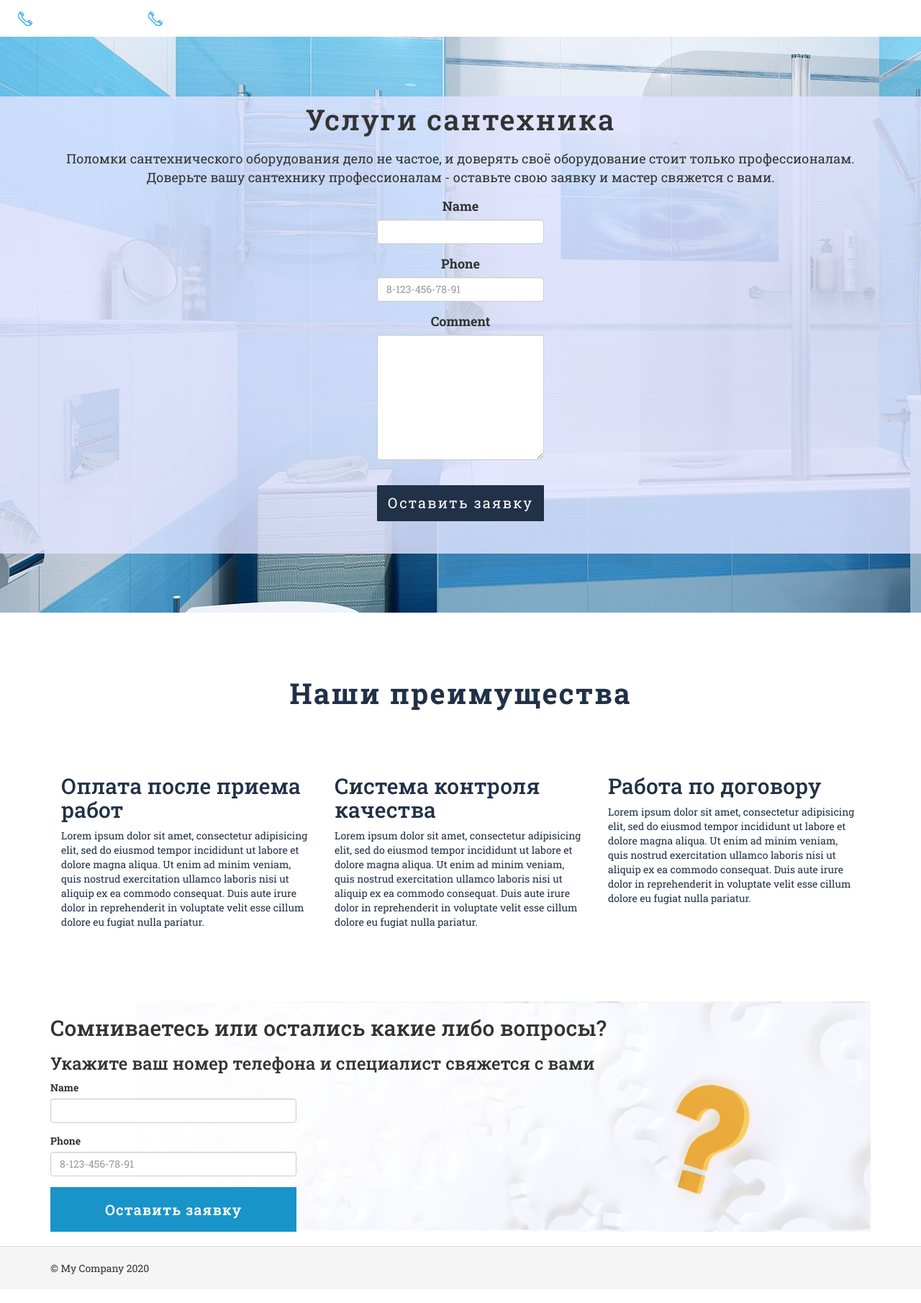
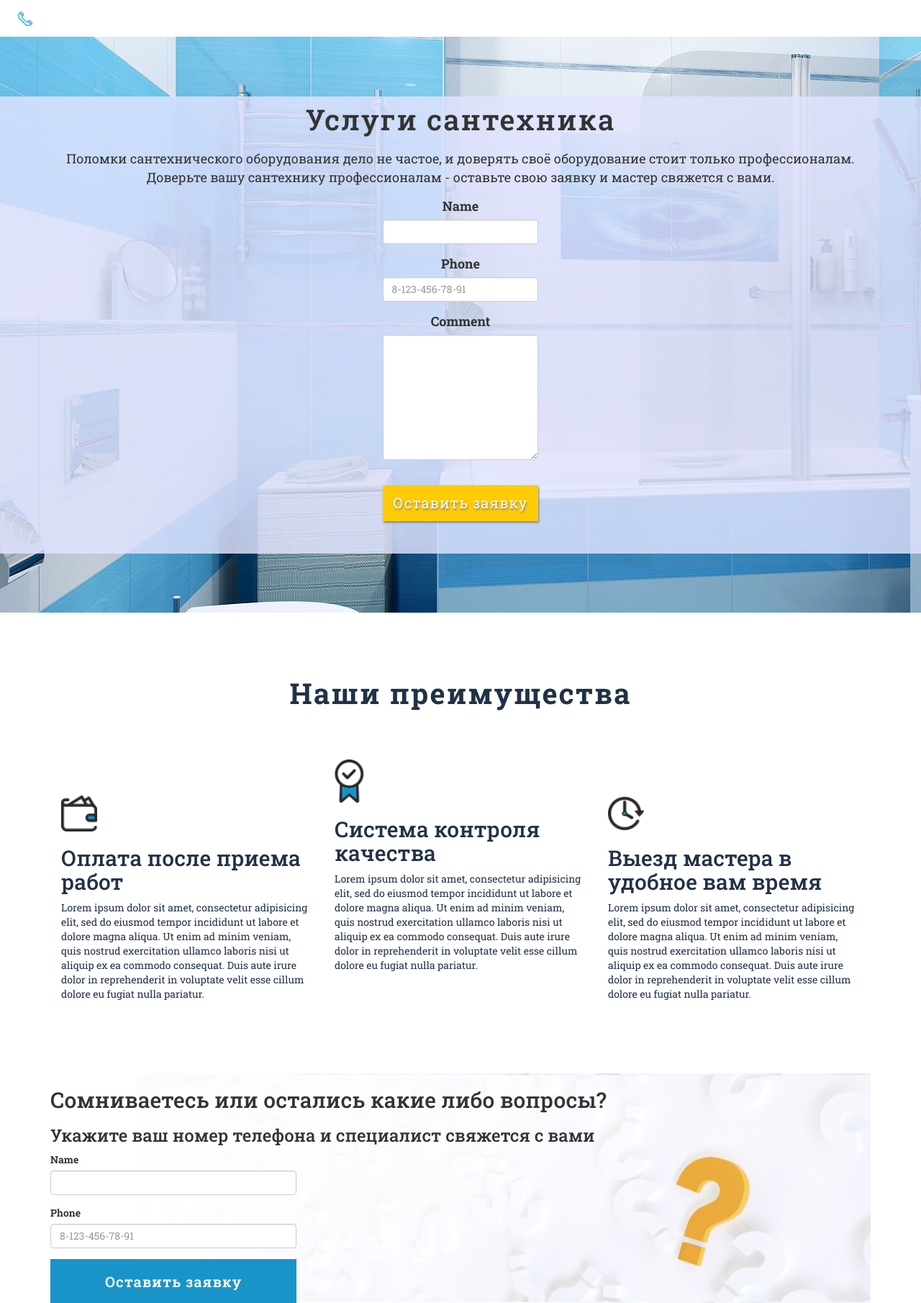
Before and after one commit to Brontoz554/Santech, a Yii app: template views/site/index.php in a window 1280 px wide. Shown: the top 1810 px of the page at 72% size. Before the commit the page ends 1770 px from the top, so only its background shows below. Run offline with PHP 8.4 and a stand-in for Yii, Linux system fonts and the light colour scheme; the template is opened without the code that fills it, so the values that code supplies are empty; form fields are guessed from the names that the template uses; some libraries are stand-ins or nearby versions.

Commit message:
added adaptive style in main page

```diff
--- a/views/layouts/main.php
+++ b/views/layouts/main.php
@@ -43,10 +43,6 @@ AppAsset::register($this);
             <img src="../../image/phone.svg" alt="phone">
             8-952-805-46-99
         </label>
-        <label class="phone">
-            <img src="../../image/phone.svg" alt="phone">
-            8-952-805-46-99
-        </label>
     </section>
     <?php
     echo Nav::widget([
--- a/views/site/index.php
+++ b/views/site/index.php
@@ -47,10 +47,11 @@ $this->title = 'My Yii Application';
             </span>
     </article>
 </section>
-<section class="main container col-12">
+<section class="main container">
     <h2>Наши преимущества</h2>
     <div class="column">
-        <div class="col-lg-4">
+        <div class="col-lg-4 col-md-12 mt-3">
+            <img src="../../image/pay.png" alt="payment" class="payment">
             <h2>Оплата после приема работ</h2>
             <p>Lorem ipsum dolor sit amet, consectetur adipisicing elit, sed do eiusmod tempor incididunt ut labore et
                 dolore magna aliqua. Ut enim ad minim veniam, quis nostrud exercitation ullamco laboris nisi ut aliquip
@@ -58,7 +59,8 @@ $this->title = 'My Yii Application';
                 fugiat nulla pariatur.</p>
         </div>
 
-        <div class="col-lg-4">
+        <div class="col-lg-4 col-md-12 mt-2">
+            <img src="../../image/successfully.png" alt="plumber" class="successfully">
             <h2>Система контроля качества</h2>
             <p>Lorem ipsum dolor sit amet, consectetur adipisicing elit, sed do eiusmod tempor incididunt ut labore et
                 dolore magna aliqua. Ut enim ad minim veniam, quis nostrud exercitation ullamco laboris nisi ut aliquip
@@ -66,8 +68,9 @@ $this->title = 'My Yii Application';
                 fugiat nulla pariatur.</p>
         </div>
 
-        <div class="col-lg-4">
-            <h2>Работа по договору</h2>
+        <div class="col-lg-4 col-md-12 mt-3">
+            <img src="../../image/time.png" alt="plumber" class="time">
+            <h2>Выезд мастера в удобное вам время</h2>
             <p>Lorem ipsum dolor sit amet, consectetur adipisicing elit, sed do eiusmod tempor incididunt ut labore et
                 dolore magna aliqua. Ut enim ad minim veniam, quis nostrud exercitation ullamco laboris nisi ut aliquip
                 ex ea commodo consequat. Duis aute irure dolor in reprehenderit in voluptate velit esse cillum dolore eu
--- a/web/css/site.css
+++ b/web/css/site.css
@@ -7,6 +7,7 @@ html,
 body {
     height: 100%;
     font-family: RobotoSlab;
+    max-width: 2048px;
 }
 
 .wrap {
@@ -207,16 +208,18 @@ a.navbar-brand {
     background-color: #1894c9;
     transition: .5s;
     border: none;
-    letter-spacing: 2px;
+    letter-spacing: 1px;
     padding-left: 15px;
     padding-right: 15px;
 }
 
 .plumber-block button:hover,
-.plumber-block button:active {
+.plumber-block button:active,
+.plumber-block button:focus {
     border-radius: 1px;
     color: #fff;
-    background: #1a293b;
+    background: #ffcb05;
+    text-shadow: 1px 2px 3px gray;
     border: none;
 }
 
@@ -226,7 +229,7 @@ a.navbar-brand {
     outline: none;
     height: 0;
     margin: 0;
-    padding: 2px 2px 0 0;
+    padding: 2px 5px 0 0;
 }
 
 .help-block, .request-name, .request-phone {
@@ -248,7 +251,9 @@ a.navbar-brand {
     margin-top: 20px;
     margin-bottom: 20px;
     width: 100%;
-    background: #213147 !important;
+    background: #ffcb05 !important;
+    box-shadow: 1px 2px 3px gray;
+    text-shadow: 1px 2px 3px gray;
 }
 
 .modal-body input.form-control {
@@ -293,7 +298,13 @@ a.navbar-brand {
     color: #213147;
     font-size: 40px !important;
     margin-bottom: 70px;
+    text-align: center;
 }
+
+.mt-3 {
+    margin-top: 50px;
+}
+
 
 .question-block {
     display: flex;
@@ -341,3 +352,21 @@ a.navbar-brand {
 .question-btn:hover {
     box-shadow: 0 5px 10px 2px rgba(34, 60, 80, 0.2);
 }
+
+h1 {
+    text-align: center;
+}
+
+.payment, .time {
+    height: 50px;
+    width: 50px;
+}
+
+.successfully {
+    width: 50px;
+    height: 60px;
+}
+
+div.form-group.field-question-name.required {
+
+}
```
Also changed, not shown: image/pay.png (added), image/successfully.png (added), image/time.png (added).
